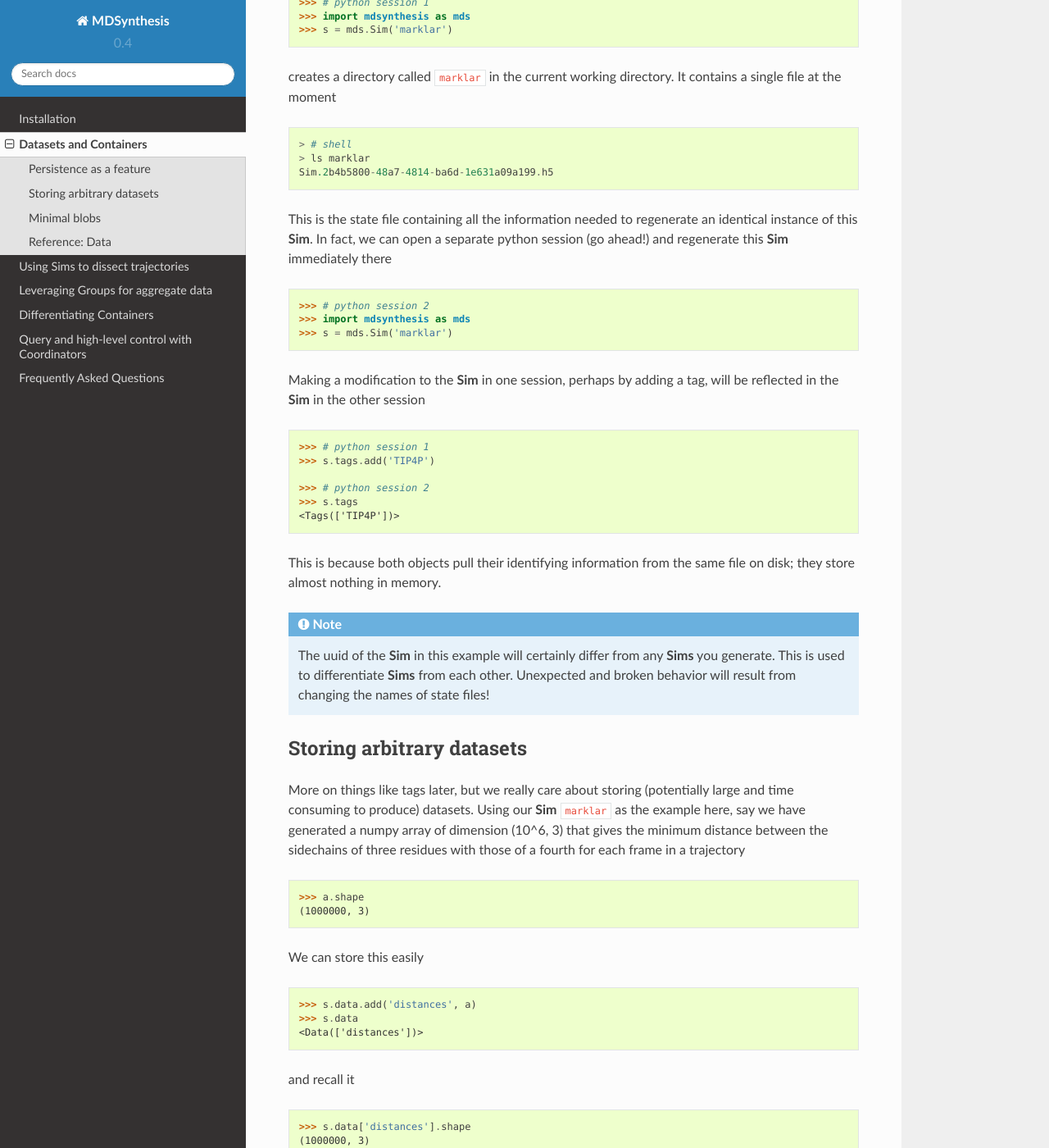
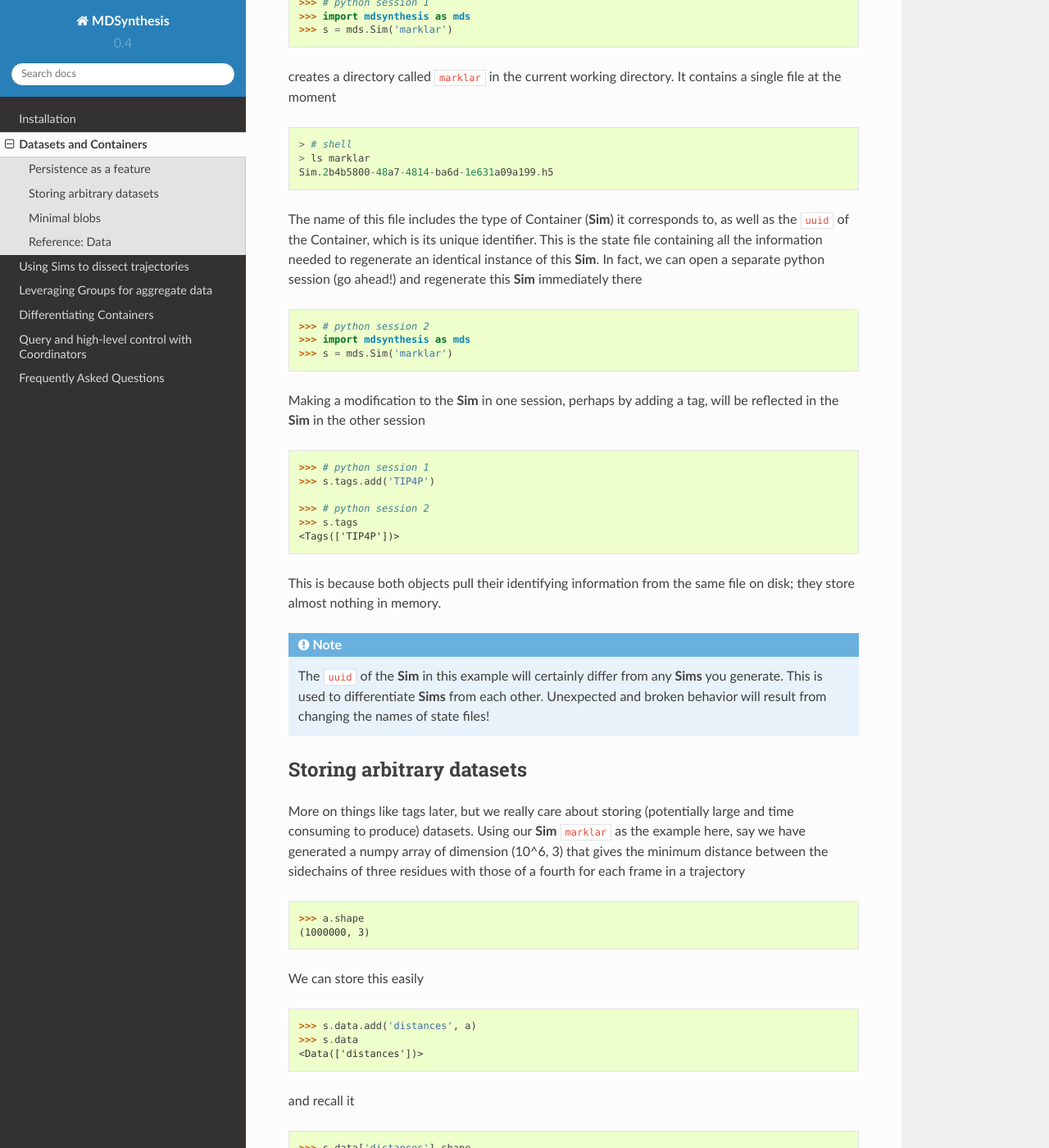
Before and after one commit to datreant/datreant, a Sphinx documentation site: the page built from docs/data.rst, in a window 1280 px wide and 1400 px high, scrolled down 815 px. Shown: the whole window at 82% size. Built offline with Sphinx 7.4.7 and the Read the Docs theme 2.0.0, drawn with Linux system fonts in a browser that asks for light colours; pages that are not in the unit, such as notebooks, are missing from menus.

Commit message:
Small clarification to docs.

```diff
--- a/docs/data.rst
+++ b/docs/data.rst
@@ -39,6 +39,8 @@ a single file at the moment ::
     > ls marklar
     Sim.2b4b5800-48a7-4814-ba6d-1e631a09a199.h5
 
+The name of this file includes the type of Container (**Sim**) it corresponds
+to, as well as the ``uuid`` of the Container, which is its unique identifier.
 This is the state file containing all the information needed to regenerate an
 identical instance of this **Sim**. In fact, we can open a separate python
 session (go ahead!) and regenerate this **Sim** immediately there ::
@@ -60,7 +62,7 @@ will be reflected in the **Sim** in the other session ::
 This is because both objects pull their identifying information from the same
 file on disk; they store almost nothing in memory.
 
-.. note:: The uuid of the **Sim** in this example will certainly differ from
+.. note:: The ``uuid`` of the **Sim** in this example will certainly differ from
           any **Sims** you generate. This is used to differentiate **Sims**
           from each other. Unexpected and broken behavior will result from
           changing the names of state files!
```
